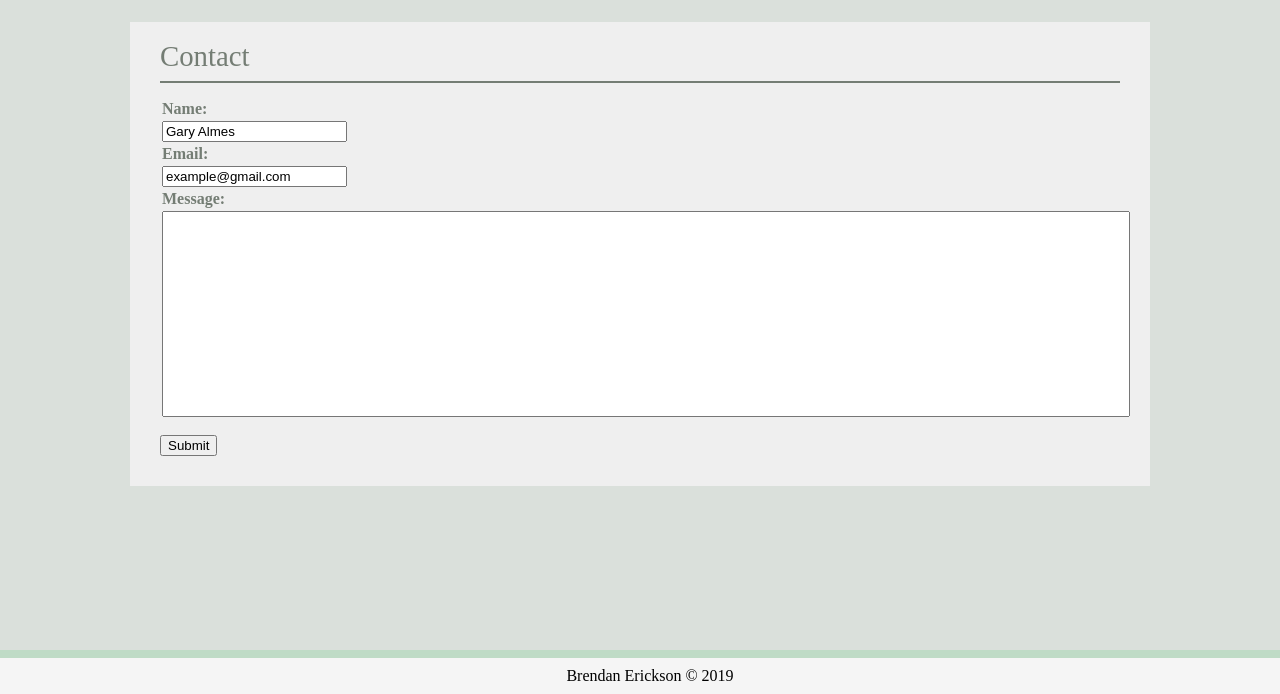
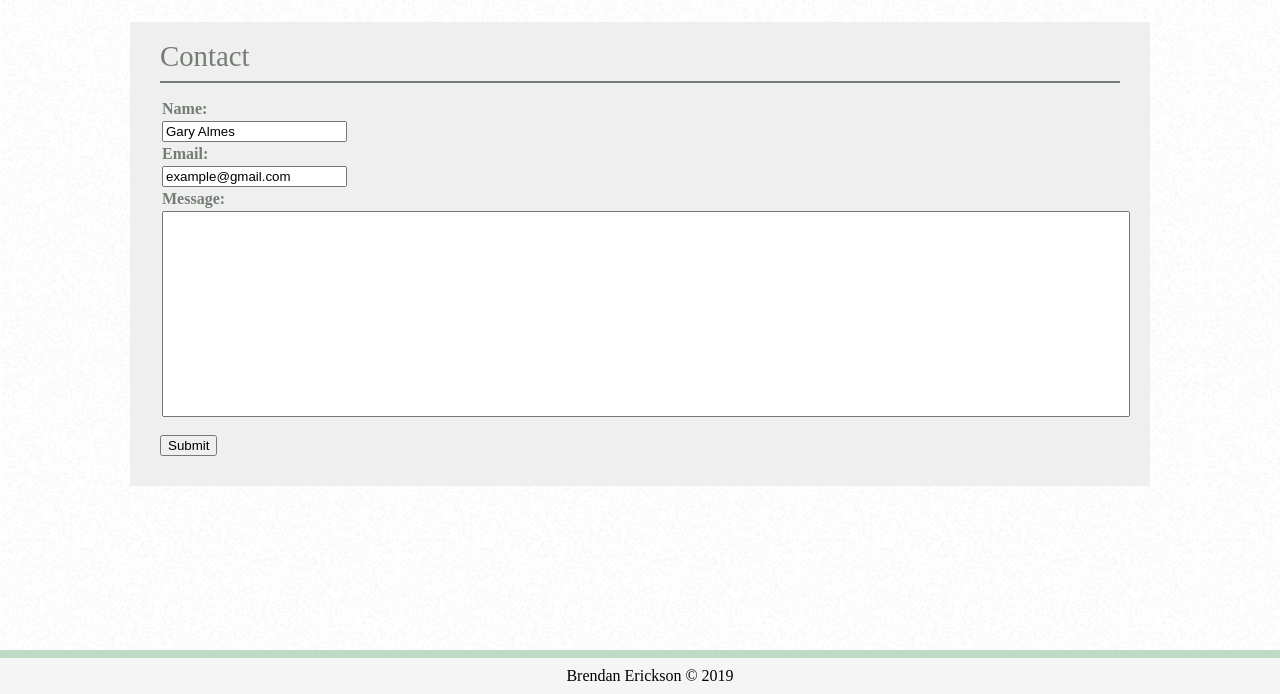
Before and after one commit to brer4449/First-Site, a plain HTML site: page contact.html in a window 1280 px wide. Shown: the part 106-800 px from the top of the page. Drawn offline with Linux system fonts and the light colour scheme.

Commit message:
Final commit, added background image of texture.

```diff
--- a/assets/css/style.css
+++ b/assets/css/style.css
@@ -147,7 +147,7 @@ table {
 }
 
 body {
-  background: #dae0db;
+  background-image: url(../images/so-white.png);
 }
 
 a:hover {
```
Also changed, not shown: contact.html (+1 -5 lines).
